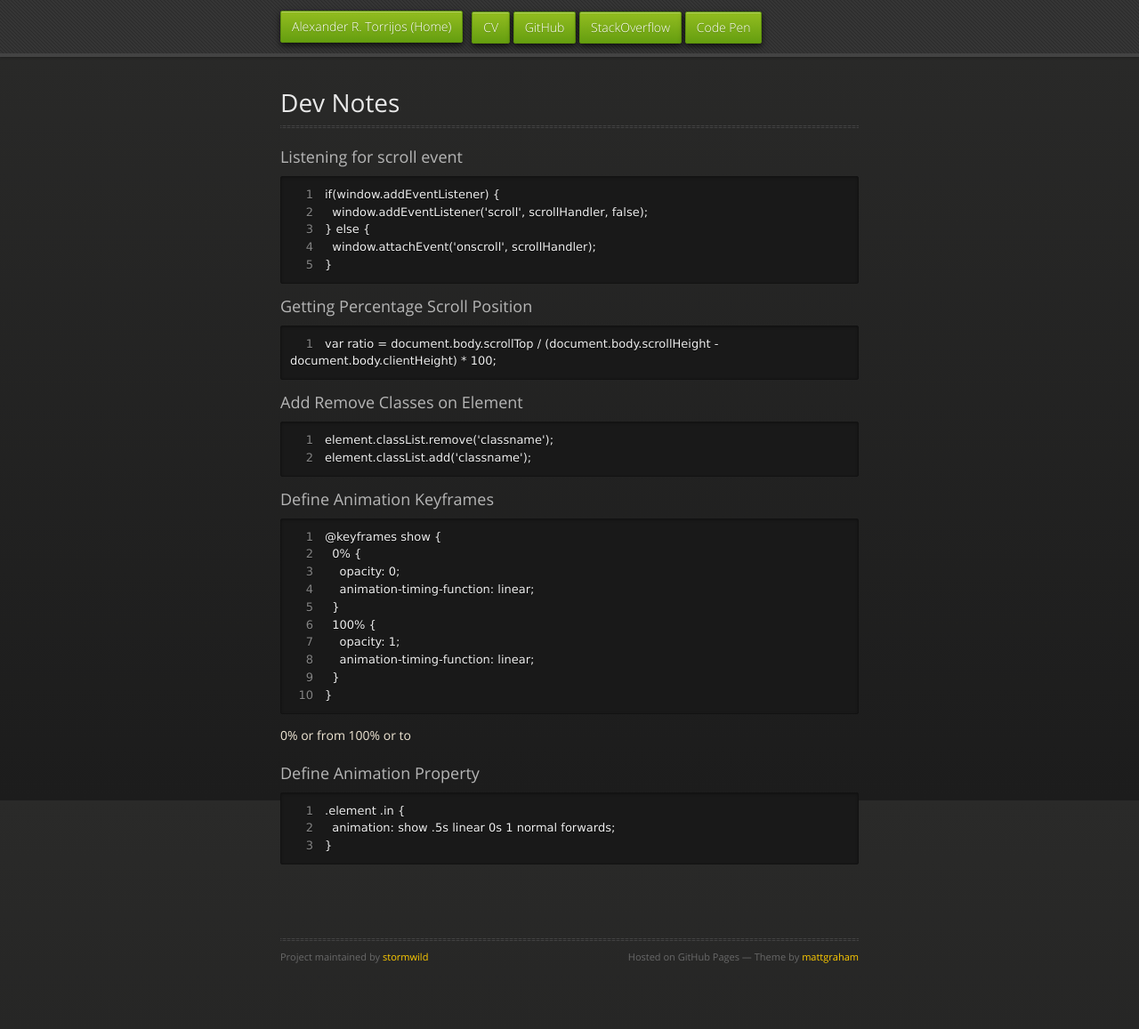
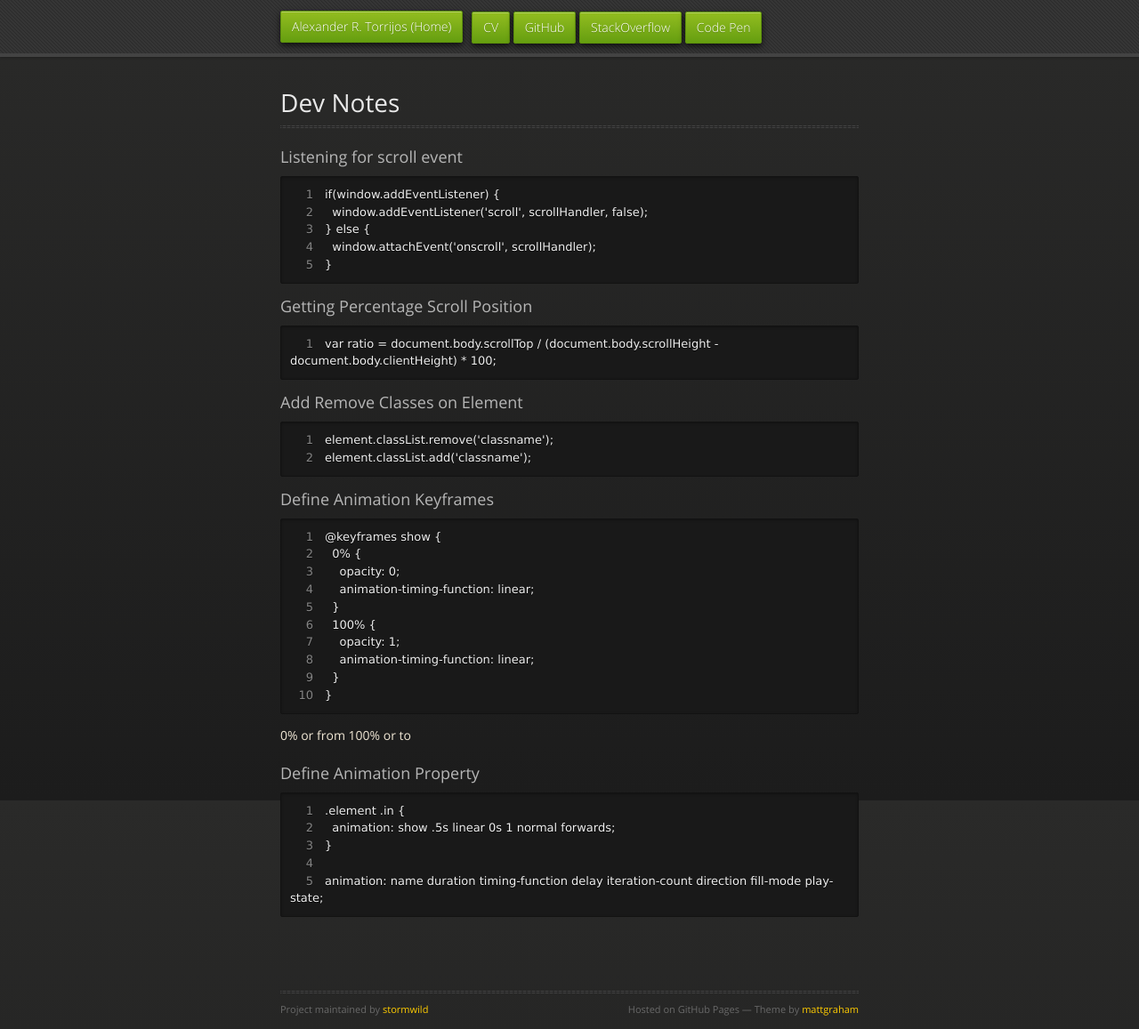
Before and after one commit to stormwild/stormwild.github.io, a Jekyll site: the page built from _posts/2015-11-18-notes.md, in a window 1280 px wide and 1157 px high. Shown: the whole window at 89% size. Built offline with Jekyll 4.4.1, drawn with Linux system fonts in a browser that asks for light colours; nearby versions of some CDN libraries.

Commit message:
Update 2015-11-18-notes.md

```diff
--- a/_posts/2015-11-18-notes.md
+++ b/_posts/2015-11-18-notes.md
@@ -40,3 +40,5 @@ title: Dev Notes
     .element .in {
       animation: show .5s linear 0s 1 normal forwards;
     }
+
+    animation: name duration timing-function delay iteration-count direction fill-mode play-state;
```
